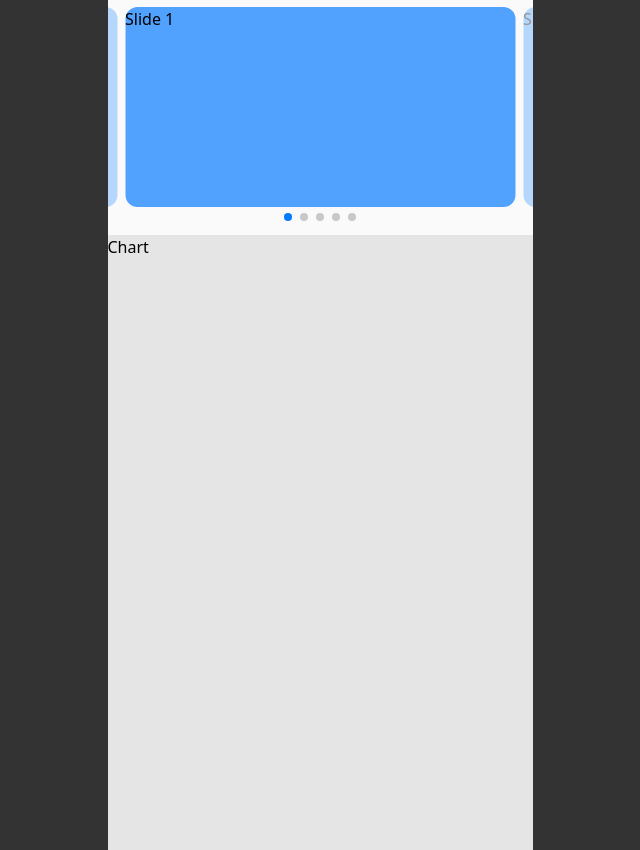
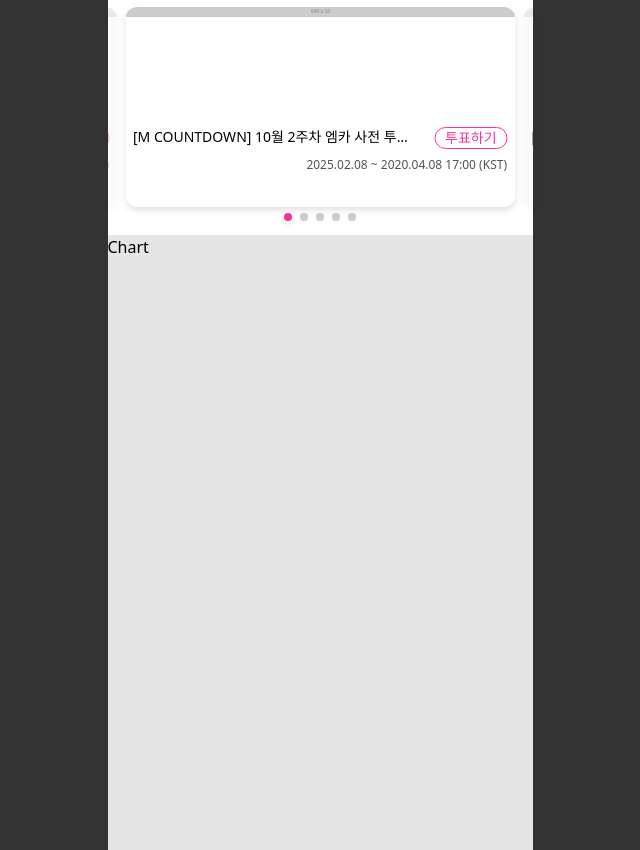
Before and after one commit to Seulji-jo/hanteo_assignment, a React (Vite) app: page /chart in a window 1280 px wide. Shown: the whole page, without its empty margins (320-960 px from the left). Built offline with nearby package versions, Linux system fonts and the light colour scheme.

Commit message:
add: 배너 컴포넌트 생성 - 배너 클릭시 외부링크로 이동 - 배너 더미데이터 생성

```diff
--- a/src/components/Banner.tsx
+++ b/src/components/Banner.tsx
@@ -1,3 +1,43 @@
-export default function Banner() {
-  return <section className="h-[240px] bg-neutral-50">배너</section>;
+import ExternalLink from './ExternalLink';
+
+interface BannerData {
+  imgSrc: string;
+  title: string;
+  linkUrl: string;
+  buttonName: string | undefined;
+  startAt: string;
+  finishAt: string;
 }
+interface BannerProps {
+  bannerData: BannerData;
+}
+
+export default function Banner({ bannerData }: BannerProps) {
+  const { imgSrc, title, buttonName, linkUrl, startAt, finishAt } = bannerData;
+  console.log(new Date());
+  return (
+    <ExternalLink url={linkUrl}>
+      <div className="flex h-full w-full flex-col">
+        <div className="grow-4 overflow-hidden">
+          <img
+            src={imgSrc ? imgSrc : 'https://dummyimage.com/640x16:9'}
+            className="w-full object-contain"
+          />
+        </div>
+        <div className="flex grow-1 flex-col gap-2 p-2">
+          <div className="title flex gap-5 text-sm">
+            <div className="flex-4 truncate">
+              {title ? title : '[M COUNTDOWN] 10월 2주차 엠카 사전 투표하기'}
+            </div>
+            <button className="bo flex-1 rounded-full border border-pink-500 text-pink-500">
+              {buttonName ? buttonName : '이동하기'}
+            </button>
+          </div>
+          <span className="self-end text-xs text-neutral-600">
+            {startAt} ~ {finishAt}
+          </span>
+        </div>
+      </div>
+    </ExternalLink>
+  );
+}
--- /dev/null
+++ b/src/components/ExternalLink.tsx
@@ -0,0 +1,13 @@
+export default function ExternalLink({
+  url,
+  children,
+}: {
+  url: string;
+  children: React.ReactNode;
+}) {
+  return (
+    <a href={url} target="_blank" rel="noopener noreferrer">
+      {children}
+    </a>
+  );
+}
--- a/src/components/TopBannerSlider.tsx
+++ b/src/components/TopBannerSlider.tsx
@@ -1,9 +1,11 @@
 import { Pagination } from 'swiper/modules';
 import { Swiper, SwiperSlide } from 'swiper/react';
+import Banner from './Banner';
+import bannerDatas from '../data/bannerDummyData.json';
 
 export default function TopBannerSlider() {
   return (
-    <section className="h-[240px] overflow-hidden bg-neutral-50">
+    <section className="h-[240px] overflow-hidden drop-shadow-md">
       <Swiper
         className="banner h-full !py-[12px]"
         slidesPerView={'auto'}
@@ -13,21 +15,14 @@ export default function TopBannerSlider() {
         pagination={{ clickable: true }}
         modules={[Pagination]}
       >
-        <SwiperSlide className="!h-[200px] !w-[390px] rounded-xl bg-blue-400">
-          Slide 1
-        </SwiperSlide>
-        <SwiperSlide className="!h-[200px] !w-[390px] rounded-xl bg-blue-400">
-          Slide 2
-        </SwiperSlide>
-        <SwiperSlide className="!h-[200px] !w-[390px] rounded-xl bg-blue-400">
-          Slide 3
-        </SwiperSlide>
-        <SwiperSlide className="!h-[200px] !w-[390px] rounded-xl bg-blue-400">
-          Slide 4
-        </SwiperSlide>
-        <SwiperSlide className="!h-[200px] !w-[390px] rounded-xl bg-blue-400">
-          Slide 5
-        </SwiperSlide>
+        {bannerDatas.map((data, i) => (
+          <SwiperSlide
+            key={i}
+            className="!h-[200px] !w-[390px] overflow-hidden rounded-xl bg-white"
+          >
+            <Banner bannerData={data} />
+          </SwiperSlide>
+        ))}
       </Swiper>
     </section>
   );
--- /dev/null
+++ b/src/data/bannerDummyData.json
@@ -0,0 +1,47 @@
+[
+  {
+    "id": 1,
+    "imgSrc": "https://dummyimage.com/640x16:9",
+    "title": "[M COUNTDOWN] 10월 2주차 엠카 사전 투표하기",
+    "buttonName": "투표하기",
+    "linkUrl": "https://www.mnetplus.world/ko",
+    "startAt": "2025.02.08",
+    "finishAt": "2020.04.08 17:00 (KST)"
+  },
+  {
+    "id": 2,
+    "imgSrc": "https://dummyimage.com/640x16:9/000/fff",
+    "title": "[Hanteo_global]한터글로벌페이지로",
+    "buttonName": "이동하기",
+    "linkUrl": "http://www.hanteoglobal.com/",
+    "startAt": "2025.02.08",
+    "finishAt": "2020.04.08 17:00 (KST)"
+  },
+  {
+    "id": 3,
+    "imgSrc": "https://dummyimage.com/640x16:9/e0a240/fff",
+    "title": "[HANTEO_ASSIGNMENT] 새창열기",
+    "buttonName": "투표하기",
+    "linkUrl": "#",
+    "startAt": "2025.02.08",
+    "finishAt": "2020.04.08 17:00 (KST)"
+  },
+  {
+    "id": 4,
+    "imgSrc": "https://dummyimage.com/640x16:9/bc1c73/fff",
+    "title": "[NAVER] 네이버 페이지로~",
+    "buttonName": "이동하기",
+    "linkUrl": "https://www.naver.com/",
+    "startAt": "2025.02.08",
+    "finishAt": "2020.04.08 17:00 (KST)"
+  },
+  {
+    "id": 5,
+    "imgSrc": "https://dummyimage.com/640x16:9/444cf6/fff",
+    "title": "[KAKAO] 다음메인화면으로",
+    "buttonName": "투표하기",
+    "linkUrl": "https://www.daum.net/",
+    "startAt": "2025.02.08",
+    "finishAt": "2020.04.08 17:00 (KST)"
+  }
+]
--- a/src/index.css
+++ b/src/index.css
@@ -23,17 +23,6 @@ body {
   height: 100%;
 }
 
-/* .banner .swiper-slide {
-  text-align: center;
-  font-size: 18px;
-  background: #fff;
-
-  display: flex;
-  justify-content: center;
-  align-items: center;
-}
-*/
-
 .banner {
   .swiper-slide {
     opacity: 0.4;
@@ -42,4 +31,7 @@ body {
   .swiper-slide-active {
     opacity: 1;
   }
+  .swiper-pagination-bullet-active {
+    background: #f6339a;
+  }
 }
```
